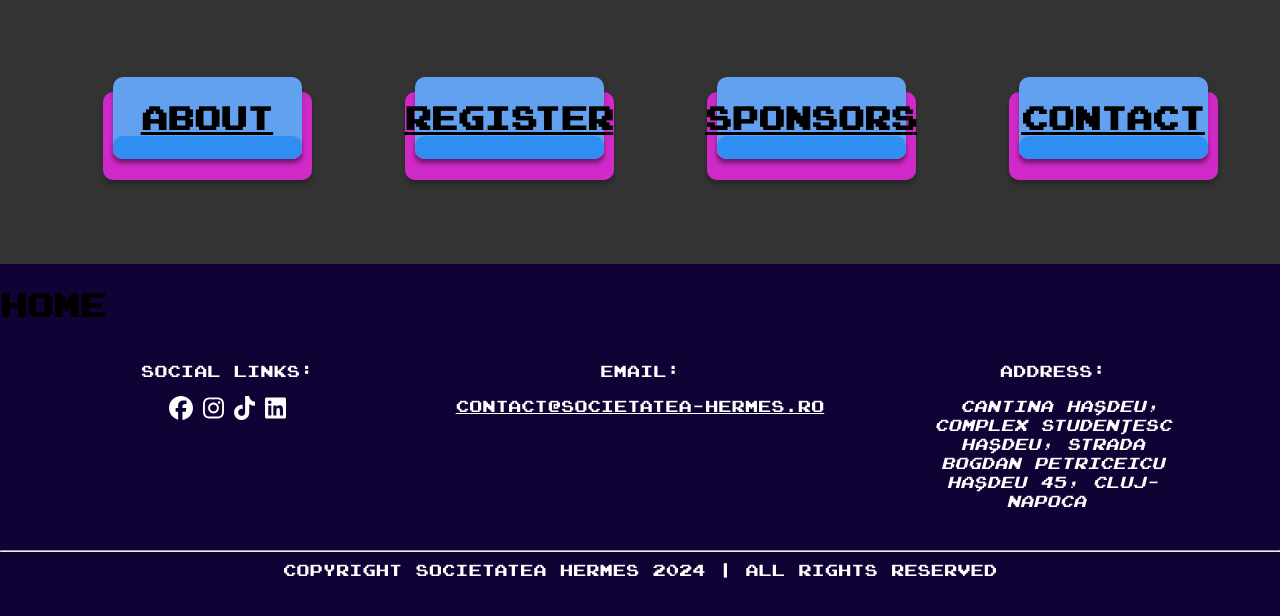
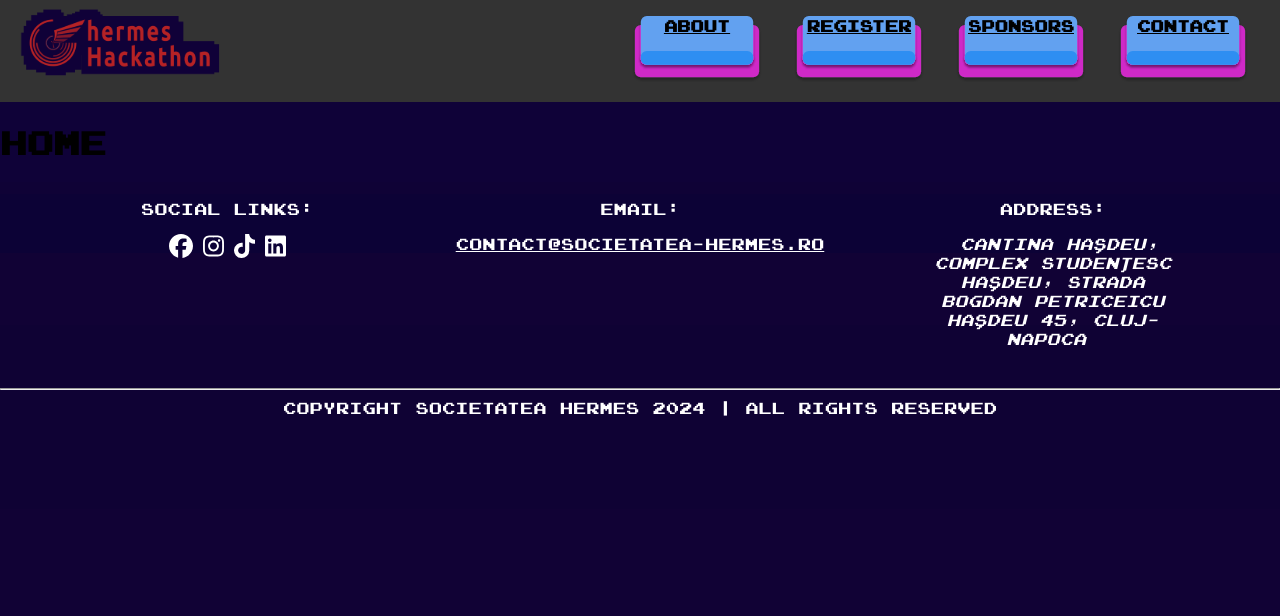
Before and after one commit to Societatea-Hermes/hackathon-website, a Vue app in the folder hermes-hackaton-2024/: page / in a window 1280 px wide. Shown: the top 616 px of the page. Built offline with nearby package versions, Linux system fonts and the light colour scheme.

Commit message:
fixed navbar buttons and logo

```diff
--- a/hermes-hackaton-2024/src/components/NavigationBar.vue
+++ b/hermes-hackaton-2024/src/components/NavigationBar.vue
@@ -1,6 +1,13 @@
 <template>
-  <nav>
-    <ul class="navbar">
+  <nav class="navbar">
+    <div class="logo-cont">
+      <img
+        class="logo-img"
+        src="../assets/imgs/hackathon-logo.svg"
+        alt="Hackaton logo"
+      />
+    </div>
+    <div class="navbar-btns-cont">
       <div class="nav-link-container">
         <RouterLink class="nav-link" to="/about">About</RouterLink>
       </div>
@@ -13,7 +20,7 @@
       <div class="nav-link-container">
         <a href="#contact" class="nav-link">Contact</a>
       </div>
-    </ul>
+    </div>
   </nav>
 </template>
 
@@ -25,42 +32,56 @@ import { RouterLink } from 'vue-router'
 nav {
   background-color: #333;
   color: white;
-  padding: 1rem;
-}
-
-ul {
-  display: flex;
-  justify-content: space-around;
-  list-style: none;
 }
 
 .navbar {
+  padding: 1rem;
+  display: flex;
+  justify-content: space-between;
+}
+
+.logo-cont {
+  display: flex;
+  justify-content: start;
+  align-items: center;
+  flex-grow: 1;
+  max-height: 70px;
+}
+
+.logo-img {
+  height: 300%;
+  width: auto;
+}
+
+.navbar-btns-cont {
   display: flex;
   justify-content: space-around;
-  list-style: none;
+  text-align: center;
 }
 
 .nav-link {
   color: black;
   font-weight: bold;
-  font-size: xx-large;
+  font-size: medium;
   align-self: center;
-  margin-bottom: 30px;
 }
 
 .nav-link-container {
-  width: 300px;
-  height: 200px;
+  margin-left: 1rem;
+  margin-right: 1rem;
+  width: 130px;
+  height: 70px;
   justify-content: center;
-  display: flex;
-  background: url('../assets/imgs/nav-unpressed.svg') center no-repeat;
+  background: url('../assets/imgs/nav-unpressed.svg') no-repeat;
+  background-size: contain;
 }
 
 .nav-link-container:hover {
   background: url('../assets/imgs/nav-pressed.svg') center no-repeat;
+  background-size: contain;
 }
-
 .nav-link-container:active {
   background: url('../assets/imgs/nav-pressed.svg') center no-repeat;
+  background-size: contain;
 }
 </style>
```
Also changed, not shown: hermes-hackaton-2024/src/assets/imgs/hackathon-logo.svg (added).
